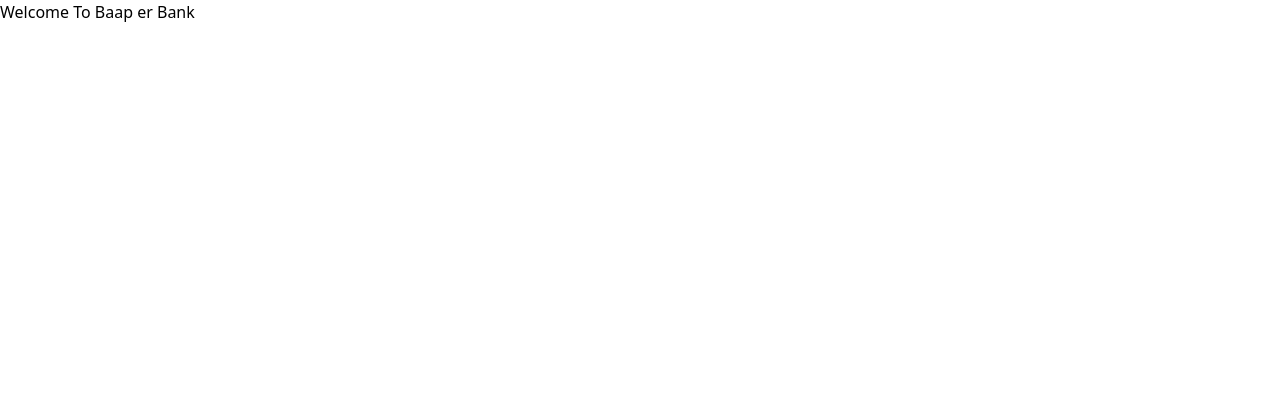
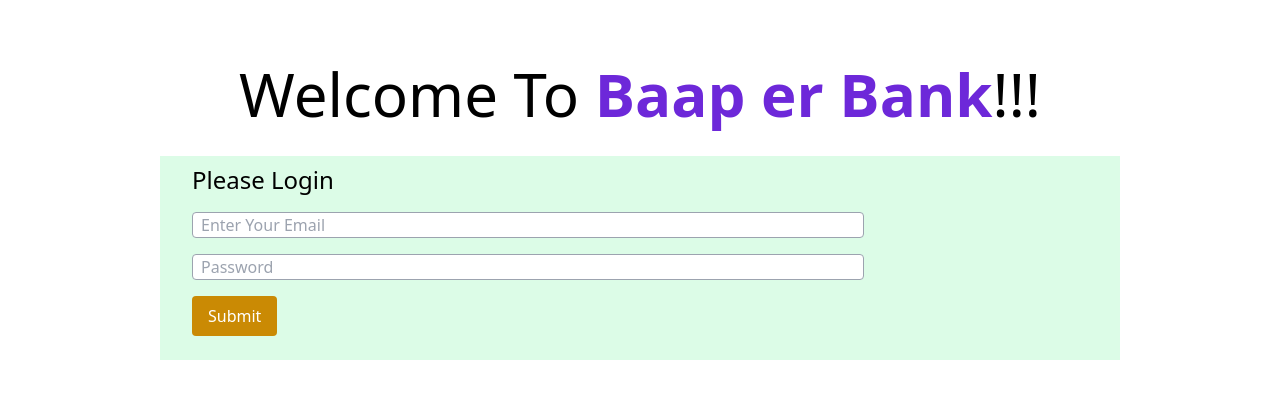
Before and after one commit to Fahadmohammad1/baap-er-bank, a plain HTML site: page index.html in a window 1280 px wide. Drawn offline with nearby package versions, Linux system fonts and the light colour scheme.

Commit message:
form ready

```diff
--- /dev/null
+++ b/JS/login.js
@@ -0,0 +1,15 @@
+// capturing email and password
+
+document.getElementById("submit-btn").addEventListener("click", function () {
+  const emailField = document.getElementById("user-email");
+  const emailText = emailField.value;
+  //   console.log(emailText);
+  // password
+  const passField = document.getElementById("user-password");
+  const passText = passField.value;
+  //   console.log(passText);
+
+  if (emailText == "sontan@baap.com" && passText == "secret") {
+    window.location.href = "banking.html";
+  }
+});
--- a/index.html
+++ b/index.html
@@ -9,6 +9,39 @@
     <title>Baap er Bank</title>
   </head>
   <body>
-    <h1>Welcome To Baap er Bank</h1>
+    <header>
+      <h1 class="text-6xl text-center mt-16">
+        Welcome To
+        <span class="text-violet-700 font-semibold">Baap er Bank</span>!!!
+      </h1>
+    </header>
+    <main class="w-3/4 mx-auto mt-8">
+      <section class="bg-green-100 px-8 py-2">
+        <h3 class="text-2xl mb-4">Please Login</h3>
+        <div>
+          <input
+            id="user-email"
+            class="border rounded border-gray-400 block w-3/4 mb-4 px-2"
+            type="text"
+            placeholder="Enter Your Email"
+          />
+          <input
+            class="border rounded block border-gray-400 px-2 w-3/4 mb-4"
+            type="password"
+            name=""
+            id="user-password"
+            placeholder="Password"
+          />
+          <button
+            id="submit-btn"
+            class="bg-yellow-600 px-4 rounded py-2 text-white mb-4 font-medium"
+          >
+            Submit
+          </button>
+        </div>
+      </section>
+    </main>
+
+    <script src="JS/login.js"></script>
   </body>
 </html>
```
Also changed, not shown: banking.html (added, +12 -0 lines).
